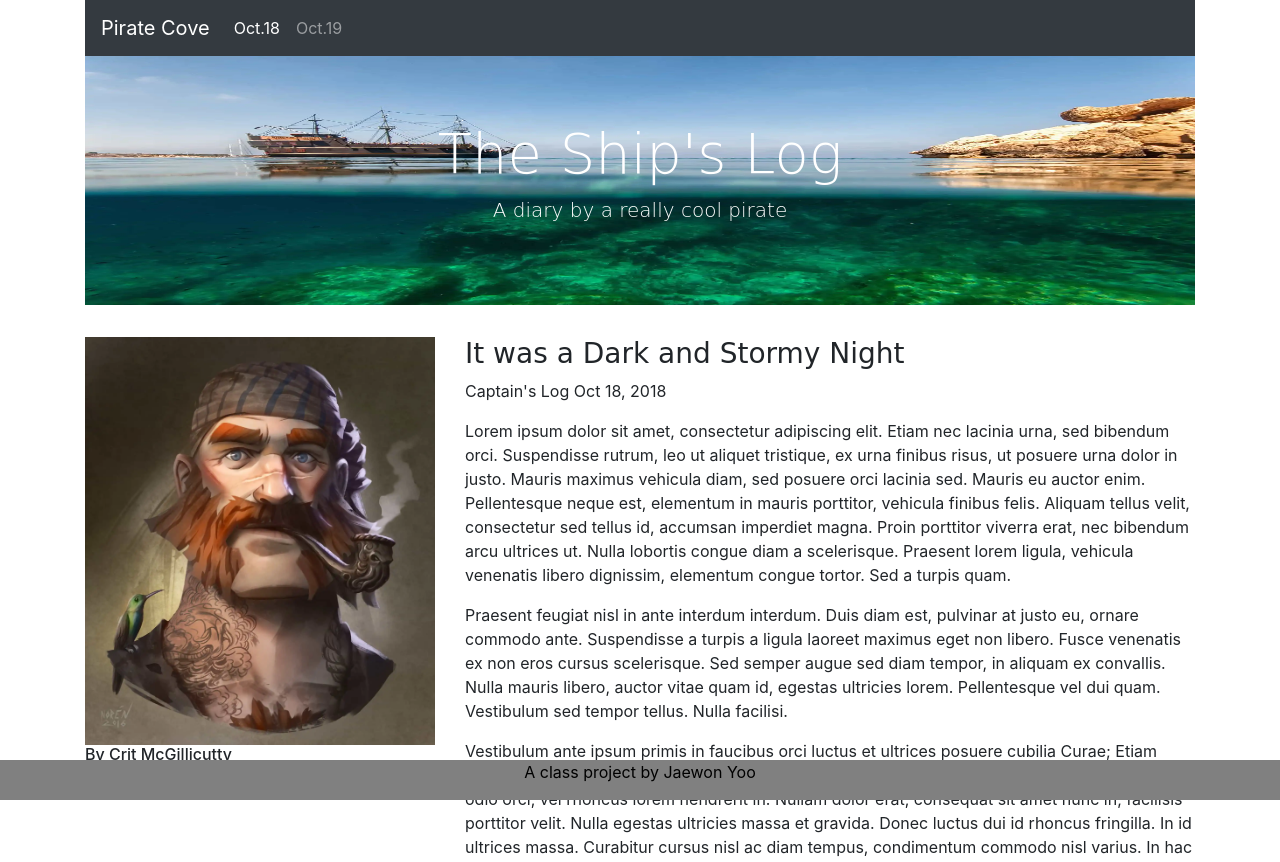
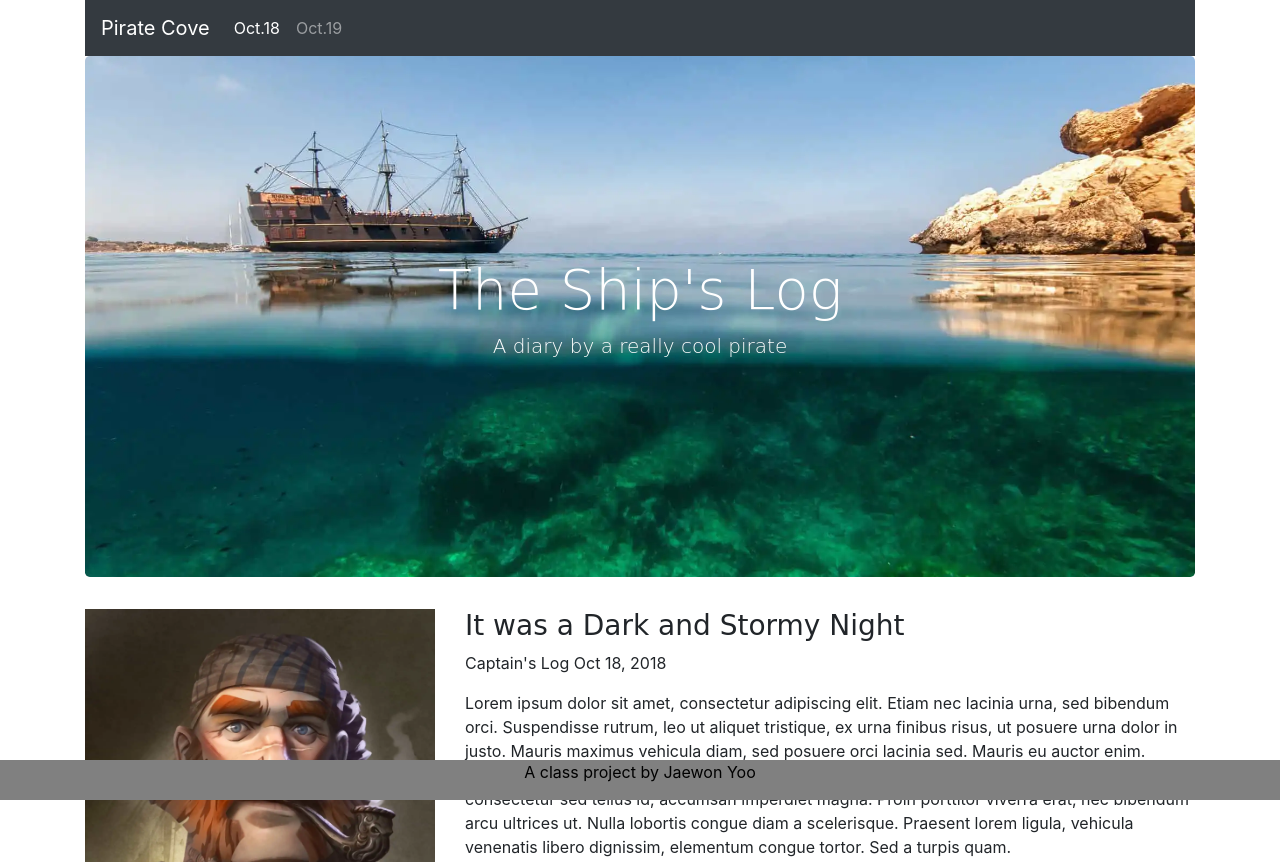
Before and after one commit to jaewonyooyoo/jaewon-bootstrap-practice, a website: page docs/index.html in a window 1280 px wide. Shown: the top 862 px of the page. Drawn offline with Linux system fonts and the light colour scheme.

Commit message:
it got PRETTIER

```diff
--- a/docs/index.html
+++ b/docs/index.html
@@ -24,7 +24,7 @@
               </ul>
     </div>
         </nav>
-          <div class="jumbotron jumbotron-fluid">
+          <div class="jumbotron">
               <h1 class="text-center display-4">The Ship's Log</h1>
               <p class="text-center lead">A diary by a really cool pirate</p>
           </div>
--- a/src/scss/styles.scss
+++ b/src/scss/styles.scss
@@ -18,9 +18,12 @@
 .jumbotron {
   // background-size: cover;
   background: #ffffff url("../img/pirate-ship.jpg") no-repeat fixed;
-  background-size: 100% 100%;
+  background-size: cover;
+  background-position: center;
   font-family:'Liu Jian Mao Cao', cursive;
   color: white;
+  min-height: 200px;
+  padding: 200px
 }
 
 h3 {
```
Also changed, not shown: src/html/index.html (+1 -1 lines), docs/css/styles.css.
